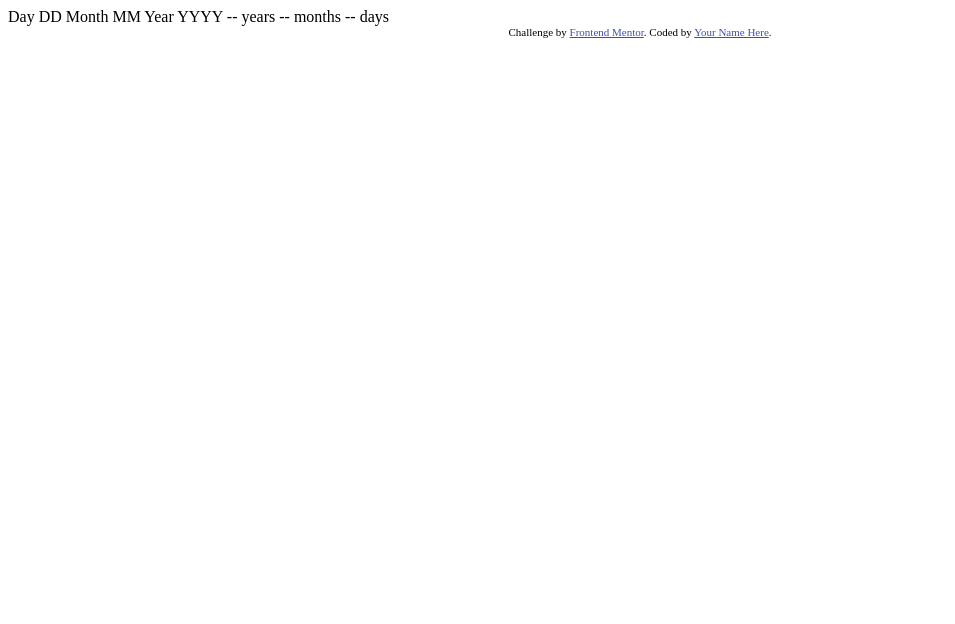
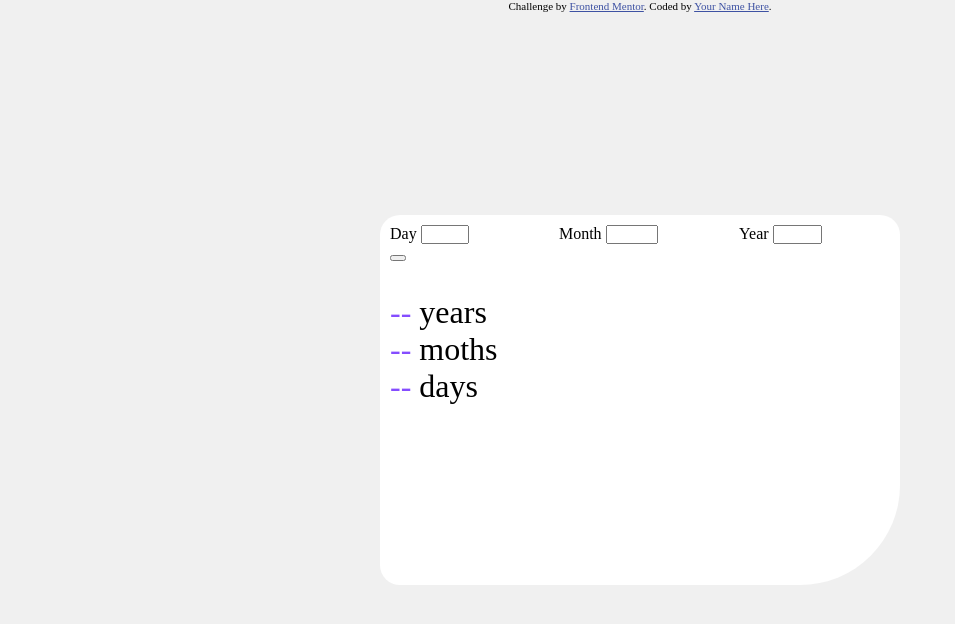
Before and after one commit to tomaspalica/age-calculator-app-main, a website: page index.html in a window 1280 px wide. Shown: the whole page, without its empty margins (0-955 px from the left). Drawn offline with Linux system fonts and the light colour scheme.

Commit message:
add sass and styles

```diff
--- a/index.html
+++ b/index.html
@@ -1,37 +1,51 @@
 <!DOCTYPE html>
 <html lang="en">
   <head>
-  <meta charset="UTF-8">
-  <meta name="viewport" content="width=device-width, initial-scale=1.0"> <!-- displays site properly based on user's device -->
-
-  <link rel="icon" type="image/png" sizes="32x32" href="./assets/images/favicon-32x32.png">
+    <meta charset="UTF-8" />
+    <meta name="viewport" content="width=device-width, initial-scale=1.0" />
+    <!-- displays site properly based on user's device -->
+    <link rel="stylesheet" href="./css/main.min.css" />
+    <link
+      rel="icon"
+      type="image/png"
+      sizes="32x32"
+      href="./assets/images/favicon-32x32.png"
+    />
 
     <title>Frontend Mentor | Age calculator app</title>
 
     <!-- Feel free to remove these styles or customise in your own stylesheet 👍 -->
     <style>
-    .attribution { font-size: 11px; text-align: center; }
-    .attribution a { color: hsl(228, 45%, 44%); }
+      .attribution {
+        font-size: 11px;
+        text-align: center;
+      }
+      .attribution a {
+        color: hsl(228, 45%, 44%);
+      }
     </style>
   </head>
   <body>
-
-  Day
-  DD
-
-  Month
-  MM
-
-  Year
-  YYYY
-
-  -- years
-  -- months
-  -- days
-
+    <div class="calculator">
+      <form class="date-form">
+        <div class="input-wrapper">
+          <div class=""><label for="day">Day</label> <input id="day" /></div>
+          <div><label for="month">Month </label><input id="month" /></div>
+          <div><label for="year">Year</label> <input id="year" /></div>
+        </div>
+        <button type="submit" class="date-button"></button>
+      </form>
+      <ul class="calculator-list">
+        <li class="years"><span>--</span> years</li>
+        <li class="months"><span>--</span> moths</li>
+        <li class="days"><span>--</span> days</li>
+      </ul>
+    </div>
     <div class="attribution">
-    Challenge by <a href="https://www.frontendmentor.io?ref=challenge" target="_blank">Frontend Mentor</a>.
-    Coded by <a href="#">Your Name Here</a>.
+      Challenge by
+      <a href="https://www.frontendmentor.io?ref=challenge" target="_blank"
+        >Frontend Mentor</a
+      >. Coded by <a href="#">Your Name Here</a>.
     </div>
   </body>
 </html>
--- /dev/null
+++ b/package.json
@@ -0,0 +1,5 @@
+{
+  "dependencies": {
+    "sass": "^1.70.0"
+  }
+}
--- /dev/null
+++ b/sass/components/_calculator-list.scss
@@ -0,0 +1,8 @@
+.calculator-list {
+  list-style: none;
+  font-size: 32px;
+  padding: 0px;
+}
+.calculator-list span {
+  color: $Purple;
+}
--- /dev/null
+++ b/sass/components/_calculator.scss
@@ -0,0 +1,13 @@
+.calculator {
+  position: absolute;
+  top: 50%;
+  left: 50%;
+  transform: translate(-50%, -50%);
+  background-color: $White;
+  width: 80%;
+  max-width: 500px;
+  height: 350px;
+
+  border-radius: 20px 20px 100px 20px;
+  padding: 10px;
+}
--- /dev/null
+++ b/sass/components/_form.scss
@@ -0,0 +1,17 @@
+.date-form input {
+  width: 30%;
+
+  padding: 0px;
+  margin: 0px;
+}
+// .date-form label {
+//   display: flex;
+//   flex-direction: column;
+//   width: 20%;
+//   height: 60px;
+// }
+.input-wrapper {
+  display: flex;
+  justify-content: space-around;
+  gap: 20px;
+}
--- /dev/null
+++ b/sass/main.scss
@@ -0,0 +1,4 @@
+@import "./utils/variables.scss";
+@import "./components/calculator.scss";
+@import "./components/calculator-list.scss";
+@import "./components/form.scss";
--- /dev/null
+++ b/sass/utils/_variables.scss
@@ -0,0 +1,12 @@
+$Purple: hsl(259, 100%, 65%);
+$Light-red: hsl(0, 100%, 67%);
+$White: hsl(0, 0%, 100%);
+$Off-white: hsl(0, 0%, 94%);
+$Light-grey: hsl(0, 0%, 86%);
+$Smokey-grey: hsl(0, 1%, 44%);
+$Off-black: hsl(0, 0%, 8%);
+
+body {
+  background-color: $Off-white;
+  margin: 0px;
+}
```
Also changed, not shown: css/main.min.css (added), 3 other files. Lines whose indentation alone changed are shown as unchanged.
